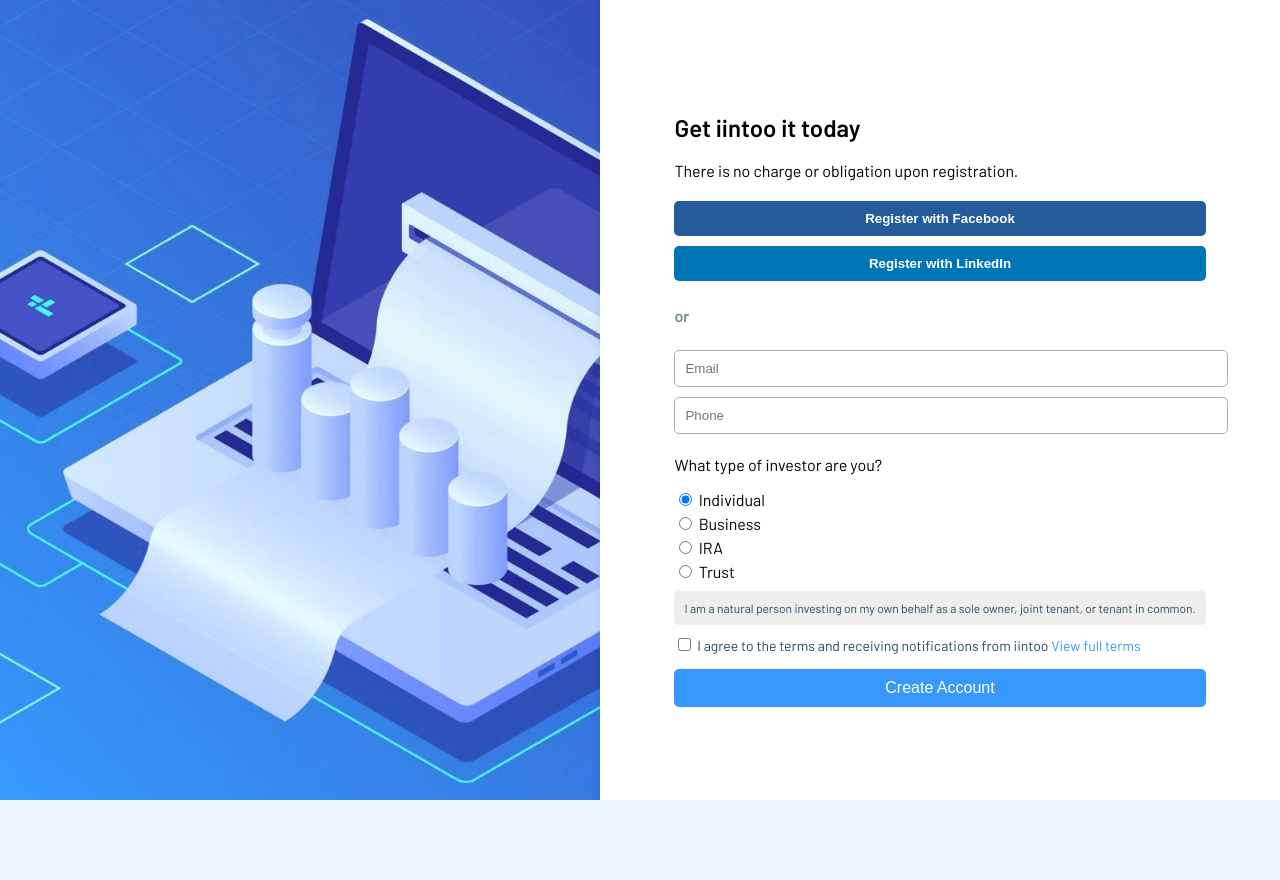
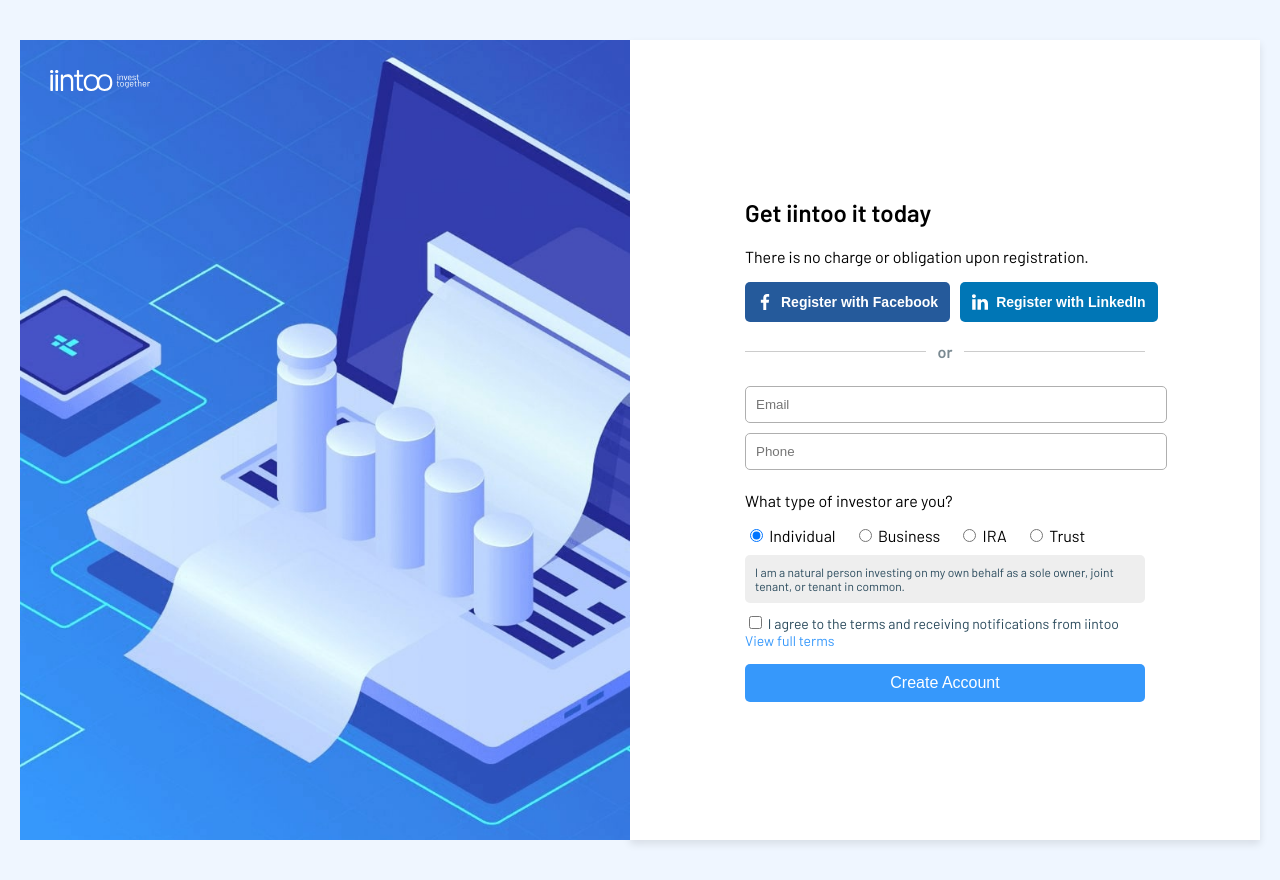
Before and after one commit to ReginaSadrieva/git-course, a plain HTML site: page git-course/Index.html in a window 1280 px wide. Before the commit the page ends 800 px from the top, so only its background shows below. Drawn offline with Linux system fonts and the light colour scheme.

Commit message:
index.html and styles.css updated

```diff
--- a/git-course/Index.html
+++ b/git-course/Index.html
@@ -1,5 +1,6 @@
 <!DOCTYPE html>
 <html lang="en">
+
 <head>
     <meta charset="UTF-8">
     <meta name="viewport" content="width=device-width, initial-scale=1.0">
@@ -7,18 +8,29 @@
     <link rel="stylesheet" href="styles.css">
     <link href="https://fonts.googleapis.com/css2?family=Barlow:wght@300;400;600&display=swap" rel="stylesheet">
 </head>
+
 <body>
     <div class="banner-container">
-        <div class="banner"></div>
+        <div class="banner">
+            <img src="img/logo.svg" alt="Logo" class="logo">
+        </div>
         <div class="container">
             <div class="form-wrapper">
                 <h2>Get iintoo it today</h2>
                 <p>There is no charge or obligation upon registration.</p>
-                <div class="social-buttons">
-                    <button class="facebook">Register with Facebook</button>
-                    <button class="linkedin">Register with LinkedIn</button>
+                <div class="social-buttons-horizontal">
+                    <button class="facebook">
+                        <img src="img/facebook.svg" alt="Facebook">
+                        Register with Facebook
+                    </button>
+                    <button class="linkedin">
+                        <img src="img/linkedin.svg" alt="LinkedIn">
+                        Register with LinkedIn
+                    </button>
                 </div>
-                <div class="divider">or</div>
+                <div class="divider">
+                    <span>or</span>
+                </div>
                 <form>
                     <div class="input-group">
                         <input type="email" placeholder="Email" required>
@@ -26,15 +38,17 @@
                     </div>
                     <p>What type of investor are you?</p>
                     <div class="radio-group">
-                        <label><input type="radio" name="investor" checked> Individual</label>
-                        <label><input type="radio" name="investor"> Business</label>
-                        <label><input type="radio" name="investor"> IRA</label>
-                        <label><input type="radio" name="investor"> Trust</label>
+                        <label><input type="radio" name="Individual" checked> Individual</label>
+                        <label><input type="radio" name="Business"> Business</label>
+                        <label><input type="radio" name="IRA"> IRA</label>
+                        <label><input type="radio" name="Trust"> Trust</label>
                     </div>
-                    <div class="tooltip">I am a natural person investing on my own behalf as a sole owner, joint tenant, or tenant in common.</div>
+                    <div class="tooltip">I am a natural person investing on my own behalf as a sole owner, joint tenant,
+                        or tenant in common.</div>
                     <div class="checkbox-group">
                         <input type="checkbox" id="terms">
-                        <label for="terms">I agree to the terms and receiving notifications from iintoo <a href="#">View full terms</a></label>
+                        <label for="terms">I agree to the terms and receiving notifications from iintoo <a href="#">View
+                                full terms</a></label>
                     </div>
                     <button class="submit">Create Account</button>
                 </form>
--- a/git-course/styles.css
+++ b/git-course/styles.css
@@ -1,6 +1,6 @@
 body {
     height: 100%;
-    margin: 0;
+    margin: 40px 20px;
     font-family: 'Barlow', sans-serif;
     background-color: #EFF6FF;
     display: flex;
@@ -26,9 +26,22 @@ body {
     width: 50%;
     /*height: 100%;
     height:auto;8*/
+    position:relative;
     background: url('img/bg.jpg') no-repeat center center;
     background-size: cover;
+    overflow: hidden;
+    padding: 30px;
 }
+
+.banner .logo {
+    position: absolute;
+    top: 30px;
+    left: 30px;
+    width: 100px;
+    height: auto;
+    /*logo over banner*/
+    z-index: 2;
+  }
 
 .container {
     /* flex 1 - banner and container equal space*/
@@ -49,16 +62,43 @@ body {
     padding: 40px;*/
 }
 
-.social-buttons button {
+.form-wrapper {
     width: 100%;
-    padding: 10px;
+    max-width: 400px;
+  }
+
+  .social-buttons-horizontal {
+    display: flex;
+    gap: 10px;
+    margin-bottom: 20px;
+  }
+
+.social-buttons-horizontal button {
+    /*width: 100%;*/
+    flex: 1;
+    display: flex;
+    align-items: center;
+    justify-content: center;
+    padding: 12px;
     border: none;
     border-radius: 5px;
     color: white;
-    font-weight: bold;
+    font-weight: 700;
+    font-size: 14px;
     cursor: pointer;
-    margin: 5px 0;
+    white-space: nowrap;
+    /*space between icon and text*/
+    gap: 8px;
+   /* margin: 5px 0;*/
 }
+
+.social-buttons-horizontal button img {
+    width: 16px;
+    height: 16px;
+    object-fit: contain;
+    display: inline-block;
+    flex-shrink: 0;
+  }
 
 .facebook {
     background-color: #255A9B;
@@ -69,9 +109,27 @@ body {
 }
 
 .divider {
+    display: flex;
+    align-items: center;
+    text-align: center;
     margin: 20px 0;
     font-weight: bold;
     color: #7B8A92;
+    font-weight: bold;
+}
+
+.divider::before,
+.divider::after {
+  content: '';
+  flex: 1;
+  border-bottom: 1px solid #ccc;
+}
+
+.divider:not(:empty)::before {
+  margin-right: .75em;
+}
+.divider:not(:empty)::after {
+  margin-left: .75em;
 }
 
 .input-group input {
@@ -87,8 +145,8 @@ body {
 }
 
 .radio-group label {
-    display: block;
-    margin: 5px 0;
+    display: inline-block;
+    margin-right: 15px;
 }
 
 .tooltip {
```
